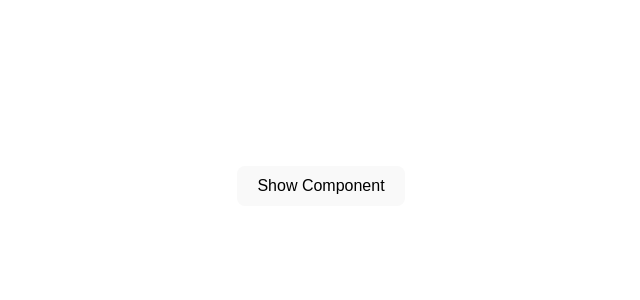
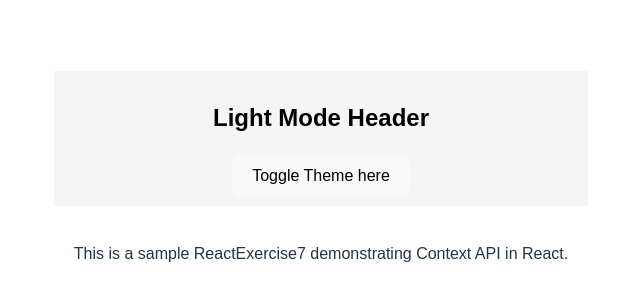
Before and after one commit to kuldeeepkumar/Training, a React (Vite) app: page / in a window 1280 px wide. Shown: the part 214-514 px from the top of the page, without its empty margins (319-959 px from the left). Built offline with nearby package versions, Linux system fonts and the light colour scheme.

Commit message:
React Exercise 7 is done

```diff
--- a/src/App.jsx
+++ b/src/App.jsx
@@ -1,5 +1,4 @@
-
-import './App.css'
+import "./App.css";
 // import Exercise1 from './exercises/exercise1/Exercise1'
 // import Exercise2 from './exercises/exercise2/Exercise2'
 // import Exercise3 from './exercises/exercise3/Exercise3'
@@ -14,16 +13,13 @@ import './App.css'
 // import Exercise12 from "./exercises/exercise12/Exercise12";
 // import Exercise13 from "./exercises/exercise13/Exercise13";
 // import TodoApp from './exercises/experiment /TodoApp'
-import ReactExercise1 from './ReactExercises/exercise1/ReactExercise1';
-import ReactExercise2 from './ReactExercises/exercise2/ReactExercise2';
-import ReactExercise3 from './ReactExercises/exercise3/ReactExercise3';
-import ReactExercise4 from './ReactExercises/exercise4/ReactExercise4';
-import ReactExercise5 from './ReactExercises/exercise5/ReactExercise5';
-import ReactExercise6 from './ReactExercises/exercise6/ReactExercise6';
-
-
-
-
+import ReactExercise1 from "./ReactExercises/exercise1/ReactExercise1";
+import ReactExercise2 from "./ReactExercises/exercise2/ReactExercise2";
+import ReactExercise3 from "./ReactExercises/exercise3/ReactExercise3";
+import ReactExercise4 from "./ReactExercises/exercise4/ReactExercise4";
+import ReactExercise5 from "./ReactExercises/exercise5/ReactExercise5";
+import ReactExercise6 from "./ReactExercises/exercise6/ReactExercise6";
+import ReactExercise7 from "./ReactExercises/exercise7/ReactExercise7";
 
 function App() {
   return (
@@ -44,11 +40,12 @@ function App() {
       {/* <TodoApp/> */}
       {/* <ReactExercise1/> */}
       {/* <ReactExercise2/> */}
-    {/* <ReactExercise3/> */}
-    {/* <ReactExercise4/> */}
+      {/* <ReactExercise3 /> */}
+      {/* <ReactExercise4 /> */}
       {/* <ReactExercise5/> */}
-    <ReactExercise6/>
+      {/* <ReactExercise6 /> */}
+      <ReactExercise7/>
     </>
   );
 }
-export default App
+export default App;
--- a/src/ReactExercises/exercise1/ReactExercise1.jsx
+++ b/src/ReactExercises/exercise1/ReactExercise1.jsx
@@ -1,7 +1,6 @@
 // Import necessary libraries
 
 import React from "react";
-
 // Import necessary libraries
 
 // ===============================
--- a/src/ReactExercises/exercise3/ConditionalRendering.jsx
+++ b/src/ReactExercises/exercise3/ConditionalRendering.jsx
@@ -7,7 +7,6 @@ const ConditionalRendering = () => {
   const pswrd = "123"; // Example password for validation
   const [isVisible, setIsVisible] = useState(true);
   const [password, setPassword] = useState();
-
   // Toggles the visibility of the message
   const toggleMessage = () => {
     setIsVisible((prev) => !prev);
--- a/src/ReactExercises/exercise3/EventHandling.jsx
+++ b/src/ReactExercises/exercise3/EventHandling.jsx
@@ -1,52 +1,57 @@
-// EventHandling.jsAdd commentMore actionsAdd commentMore actions
-// This component demonstrates handling click, change, and submit events in React
+// ConditionalRendering.jsAdd commentMore actionsAdd commentMore actions
+// This component demonstrates conditional rendering based on state and events
 
 import React, { useState } from "react";
 
-const EventHandling = () => {
-  const [inputValue, setInputValue] = useState("");
-  const [submittedName, setSubmittedName] = useState("");
+const ConditionalRendering = () => {
+  const pswrd = "123"; // Example password for validation
+  const [isVisible, setIsVisible] = useState(true);
+  const [password, setPassword] = useState();
 
-  // Handles button click event
-  const handleClick = () => {
-    alert("Button was clicked!");
+  // Toggles the visibility of the message
+  const toggleMessage = () => {
+    setIsVisible((prev) => !prev);
   };
 
-  // Handles input change event
-  const handleChange = (event) => {
-    setInputValue(event.target.value); // Update the state as user types
-  };
+  console.log("invisible", isVisible);
 
-  // Handles form submit event
-  const handleSubmit = (event) => {
-    event.preventDefault(); // Prevent form from refreshing the page
-    setSubmittedName(inputValue); // Store submitted name
-    alert(`Form submitted with name: ${inputValue}`);
-  };
-
+  console.log("password", password);
   return (
     <div>
-      <h2>Event Handling Example</h2>
+      <h2>Conditional Rendering Example</h2>
 
-      {/* Button click event */}
-      <button onClick={handleClick}>Click Me</button>
+      {/* Toggle button to show/hide message */}
+      <button onClick={toggleMessage}>
+        {isVisible ? "Hide Message" : "Show Message"}
+      </button>
+      <br />
+      <br />
+      <br />
 
-      <hr />
+      <input
+        type="password"
+        placeholder="Enter your password"
+        value={password}
+        onChange={(e) => setPassword(e.target.value)}
+      />
+      <br />
 
-      {/* Input change and form submit */}
-      <form onSubmit={handleSubmit}>
-        <input
-          type="text"
-          placeholder="Enter your name"
-          value={inputValue}
-          onChange={handleChange}
-        />
-        <button type="submit">Submit</button>
-      </form>
+      <br />
 
-      {submittedName && <p>Submitted Name: {submittedName}</p>}
+      {password === undefined || password === "" ? (
+        <>Enter Password</>
+      ) : password === pswrd ? (
+        <p style={{ color: "green" }}>Password is correct</p>
+      ) : (
+        <p style={{ color: "red" }}>This is wrong password</p>
+      )}
+
+      {/* Message appears only if isVisible is true */}
+      {isVisible && (
+        <p>This message is conditionally rendered based on button click.</p>
+      )}
     </div>
   );
 };
 
-export default EventHandling;
+export default ConditionalRendering;
--- a/src/ReactExercises/exercise6/MountExample.jsx
+++ b/src/ReactExercises/exercise6/MountExample.jsx
@@ -1,5 +1,4 @@
 import React, { useEffect } from "react";
-
 const MountExample = () => {
   // This useEffect runs only once when the component mounts
   useEffect(() => {
--- /dev/null
+++ b/src/ReactExercises/exercise7/Header.jsx
@@ -0,0 +1,26 @@
+// This component consumes the theme context without receiving propsAdd commentMore actionsAdd commentMore actions
+
+import React, { useContext } from "react";
+
+import { ThemeContext } from "./ThemeContext";
+
+function Header() {
+  // Access context using useContext
+  const { isDarkTheme, toggleTheme, name } = useContext(ThemeContext);
+  console.log("isDarkTheme:", isDarkTheme);
+
+  return (
+    <header
+      style={{
+        backgroundColor: isDarkTheme ? "#333" : "#f5f5f5",
+        color: isDarkTheme ? "#fff" : "#000",
+        padding: "10px",
+        textAlign: "center",
+      }}>
+      <h2>{isDarkTheme ? "Dark Mode" : "Light Mode"} Header</h2>
+      <button onClick={toggleTheme}>Toggle Theme {name}</button>
+    </header>
+  );
+}
+
+export default Header;
--- /dev/null
+++ b/src/ReactExercises/exercise7/ReactExercise7.jsx
@@ -0,0 +1,21 @@
+// This is the root component that wraps all children inside ThemeProviderAdd commentMore actionsAdd commentMore actions
+
+import Header from "./Header";
+import React from "react";
+import { ThemeProvider } from "./ThemeContext";
+
+function ReactExercise7() {
+  return (
+    // Wrap your ReactExercise7 inside ThemeProvider to give access to context
+    <ThemeProvider>
+      <div>
+        <Header />
+        <p style={{ padding: "20px" }}>
+          This is a sample ReactExercise7 demonstrating Context API in React.
+        </p>
+      </div>
+    </ThemeProvider>
+  );
+}
+
+export default ReactExercise7;
--- /dev/null
+++ b/src/ReactExercises/exercise7/ThemeContext.jsx
@@ -0,0 +1,24 @@
+// This file creates the context and a provider to share theme valueAdd commentMore actionsAdd commentMore actions
+
+import React, { createContext, useState } from "react";
+
+// Step 1: Create the context
+export const ThemeContext = createContext();
+
+// Step 2: Create the provider component
+export function ThemeProvider({ children }) {
+  const [isDarkTheme, setIsDarkTheme] = useState(false);
+  const [name, setName] = useState("here");
+
+  // Function to toggle theme
+  const toggleTheme = () => {
+    setIsDarkTheme((prevTheme) => !prevTheme);
+  };
+
+  return (
+    // Step 3: Provide the context value to children
+    <ThemeContext.Provider value={{ isDarkTheme, toggleTheme, name, setName }}>
+      {children}
+    </ThemeContext.Provider>
+  );
+}
```
Also changed, not shown: src/ReactExercises/exercise6/ReactExercise6.jsx (line endings or trailing spaces). Lines whose indentation alone changed are shown as unchanged.
